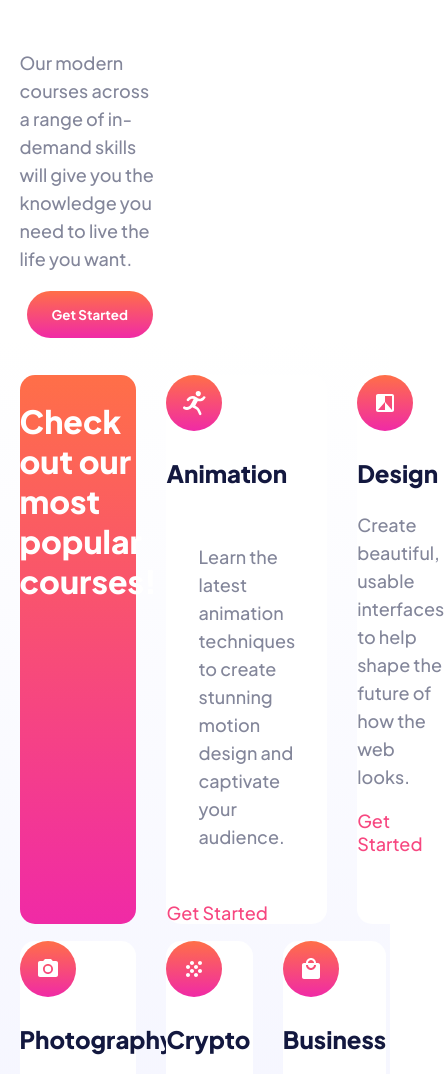
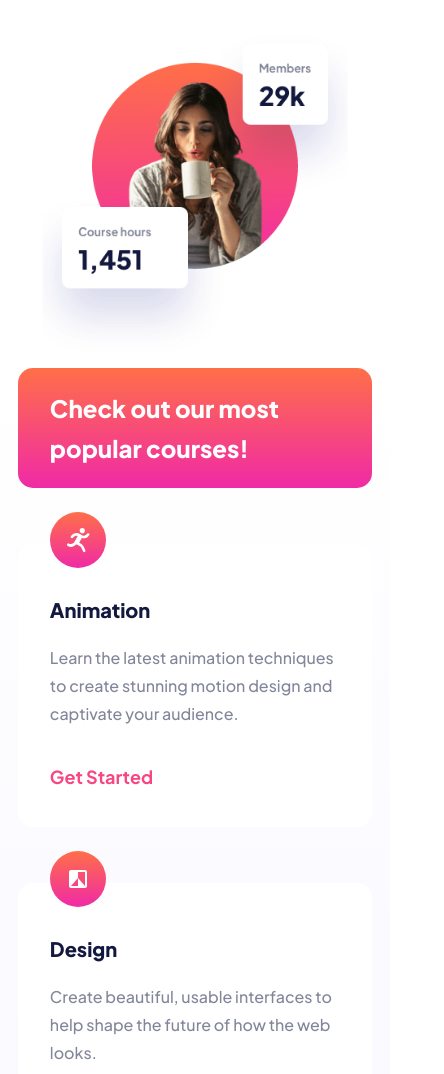
Before and after one commit to Nabsteur/skilled-elearning-landing-page, a plain HTML site: page index.html in a window 390 px wide. Shown: the part 405-1479 px from the top of the page, 444 px wide, since content can reach past the window. Drawn offline with Linux system fonts and the light colour scheme.

Commit message:
V1 release

```diff
--- a/css/styles.css
+++ b/css/styles.css
@@ -6,6 +6,11 @@ body {
     background-color: #fff;
     padding: 0;
     margin: 0;
+
+}
+main {
+    position: relative;
+    overflow-x: hidden;
 }
 h1 {
     font-weight: 800;
@@ -33,18 +38,13 @@ a {
     text-decoration: none;
     color: #F74780;
 }
-/* Main */
-main {
-    /* margin: 2% 5%; */
-}
 /* Header */
 header {
     display: flex;
     align-items: center;
     justify-content: space-between;
     align-content: center;
-    flex-wrap: wrap;
-    padding: 2% 5%;
+    padding: 2% 165px;
 }
 .btn-dark {
     background-color: #13183F;
@@ -62,21 +62,22 @@ header {
 /* Title section */
 #title-section {
     display: flex;
-    padding: 0 5%;
+    padding: 7% 165px;
 }
 .title-container {
-    width: 40%;
-    display: flex;
-    flex-flow: column;
-    align-content: center;
-    align-items: center;
-    justify-content: center;
+    width: 50%;
+}
+.title-container p {
+    width: 80%;
 }
 .title-image-container {
-    width: 60%;
+    width: 40%;
 }
 .title-image {
-
+    position: absolute;
+    top: -160px;
+    right: -340px;
+    width: 70%;
 }
 .btn-title {
     background-image: linear-gradient(#FF6F48, #F02AA6);
@@ -94,49 +95,57 @@ header {
 /* Card Section */
 #card-section {
     background-image: linear-gradient(#fff, #F0F1FF);
-    padding: 5% 5%;
+    padding: 5% 165px;
 }
 .card-most-popular h2 {
     color: #fff;
 }
-.card-content1, .card-content2 {
-    display: flex;
-    margin: 5% 0;
+.card-content img{
+    position: absolute;
+    top: -32px;
+    left: 32px;
+}
+.card-content h3 {
+    padding-left: 9%;
+    padding-top: 9%;
+}
+.card-content p {
+    padding-left: 9%;
+    width: 81%;
+}
+.card-content a {
+    padding-left: 9%;
+    position: absolute;
+    bottom: 47px;
+}
+.card-content a:hover {
+    color:#FFA7C3;
+}
+.card-most-popular h2 {
+    padding-top: 9%;
+    padding-left: 9%;
+    width: 80%;
 }
 .card-most-popular {
-    width: 33.33%;
     background-image: linear-gradient(#FF6F48, #F02AA6);
     border-radius: 15px;
+    color: #fff
 }
-.card-animation {
-    width: 350px;
+.card-content {
+    display: flex;
+    margin: 7% 0;
+    flex-wrap: wrap;
+    row-gap: 80px;
+    column-gap: 30px;
+}
+.card-most-popular, .card-animation, .card-design, .card-photography, .card-crypto, .card-business {
+    max-width: calc(100% / 3);
+    flex: calc(100% / 3);
+    height: 346px;
     background-color: #fff;
     border-radius: 15px;
-    margin: 0 30px;
-}
-.card-animation p {
-    padding: 32px;
-}
-.card-design {
-    width: 33.33%;
-    background-color: #fff;
-    border-radius: 15px;
-}
-.card-photography {
-    width: 33.33%;
-    background-color: #fff;
-    border-radius: 15px;
-}
-.card-crypto {
-    width: 33.33%;
-    background-color: #fff;
-    border-radius: 15px;
-    margin: 0 30px;
-}
-.card-business {
-    width: 33.33%;
-    background-color: #fff;
-    border-radius: 15px;
+    position: relative;
+    flex-basis: 30%;
 }
 /* Footer */
 footer {
@@ -158,3 +167,138 @@ footer {
     padding: 15px 25px;
     cursor: pointer;
 }
+ /* Responsive */
+ @media (max-width: 890px) {
+    h1 {
+        font-size: 40px;
+        line-height: 51px;
+    }
+    p {
+        font-size: 16px;
+    }
+    header {
+        padding: 2% 40px;
+    }
+    #title-section {
+        padding: 5% 40px;
+    }
+    .title-container {
+        width: 60%;
+    }
+    .title-container p {
+        width: 100%;
+    }
+    .title-image-container {
+        width: 40%;
+    }
+    .title-image {
+        position: absolute;
+        top: -40px;
+        right: -200px;
+    }
+    #card-section {
+        background-image: linear-gradient(#fff, #F0F1FF);
+        padding: 5% 40px;
+    }
+    .card-most-popular h2 {
+        padding-top: 9%;
+        padding-left: 9%;
+        width: 80%;
+    }
+    .card-most-popular {
+        background-image: linear-gradient(#FF6F48, #F02AA6);
+        border-radius: 15px;
+    }
+    .card-content {
+        display: flex;
+        margin: 7% 0;
+        flex-wrap: wrap;
+        row-gap: 56px;
+        column-gap: 11px;
+    }
+    .card-most-popular, .card-animation, .card-design, .card-photography, .card-crypto, .card-business {
+        max-width: calc(100% / 2);
+        flex: calc(100% / 2);
+        height: 283px;
+        background-color: #fff;
+        border-radius: 15px;
+        position: relative;
+        flex-basis: 40%;
+    }
+    .card-content a {
+        position: absolute;
+        bottom: 39px;
+        font-weight: 700;
+    }
+    .card-content h3 {
+        font-size: 20px;
+    }
+    .card-content p {
+        padding-left: 9%;
+        width: 85%;
+    }
+ }
+ @media (max-width: 600px) {
+    header {
+        padding: 16px 18px;
+    }
+    #title-section {
+        padding: 2% 18px;
+        display: block;
+    }
+    .title-container {
+        width: 100%;
+    }
+    .title-image-container {
+        width: 100%;
+    }
+    .title-image {
+        display: block;
+        width: 100%;
+        position: static;
+        margin-top: 30px;
+    }
+    #card-section {
+        background-image: linear-gradient(#fff, #F0F1FF);
+        padding: 0 18px 80px 18px;
+    }
+    .card-content {
+        margin: 0;
+        display: flex;
+        flex-wrap: wrap;
+    }
+    .card-most-popular h2 {
+        padding-top: 0;
+        padding-left: 9%;
+        width: 80%;
+        font-size: 24px;
+    }
+    .card-most-popular {
+        background-image: linear-gradient(#FF6F48, #F02AA6);
+        border-radius: 15px;
+    }
+    .card-content .card-most-popular {
+        height: 120px;
+    }
+    .card-most-popular, .card-animation, .card-design, .card-photography, .card-crypto, .card-business {
+        flex: 100%;
+        max-width: 100%;
+        height: 283px;
+        background-color: #fff;
+        border-radius: 15px;
+        position: relative;
+        flex-basis: 100%;
+    }
+    .card-content a {
+        position: absolute;
+        bottom: 39px;
+        font-weight: 700;
+    }
+    .card-content h3 {
+        font-size: 20px;
+    }
+    .card-content p {
+        padding-left: 9%;
+        width: 85%;
+    }
+ }
--- a/index.html
+++ b/index.html
@@ -27,12 +27,16 @@
           <button class="btn-title">Get Started</button>
         </div>
         <div class="title-image-container">
-          <!-- <img class="title-image" src="assets/image-hero-desktop.png" alt="image-hero"> -->
+          <picture>
+            <source media="(min-width: 1440px)" srcset="assets/image-hero-desktop.png">
+            <source media="(min-width: 500px)" srcset="assets/image-hero-tablet.png">
+            <img src="assets/image-hero-mobile.png" class="title-image" alt="image-hero">
+          </picture>
         </div>
       </section>
       <!-- Card section -->
       <section id="card-section">
-        <div class="card-content1">
+        <div class="card-content">
           <div class="card-most-popular">
             <h2>Check out our most popular courses!</h2>
           </div>
@@ -48,8 +52,6 @@
             <p>Create beautiful, usable interfaces to help shape the future of how the web looks.</p>
             <a href="#">Get Started</a>
           </div>
-        </div>
-        <div class="card-content2">
           <div class="card-photography">
             <img src="assets/icon-photography.svg" alt="icon-photography">
             <h3>Photography</h3>
```
